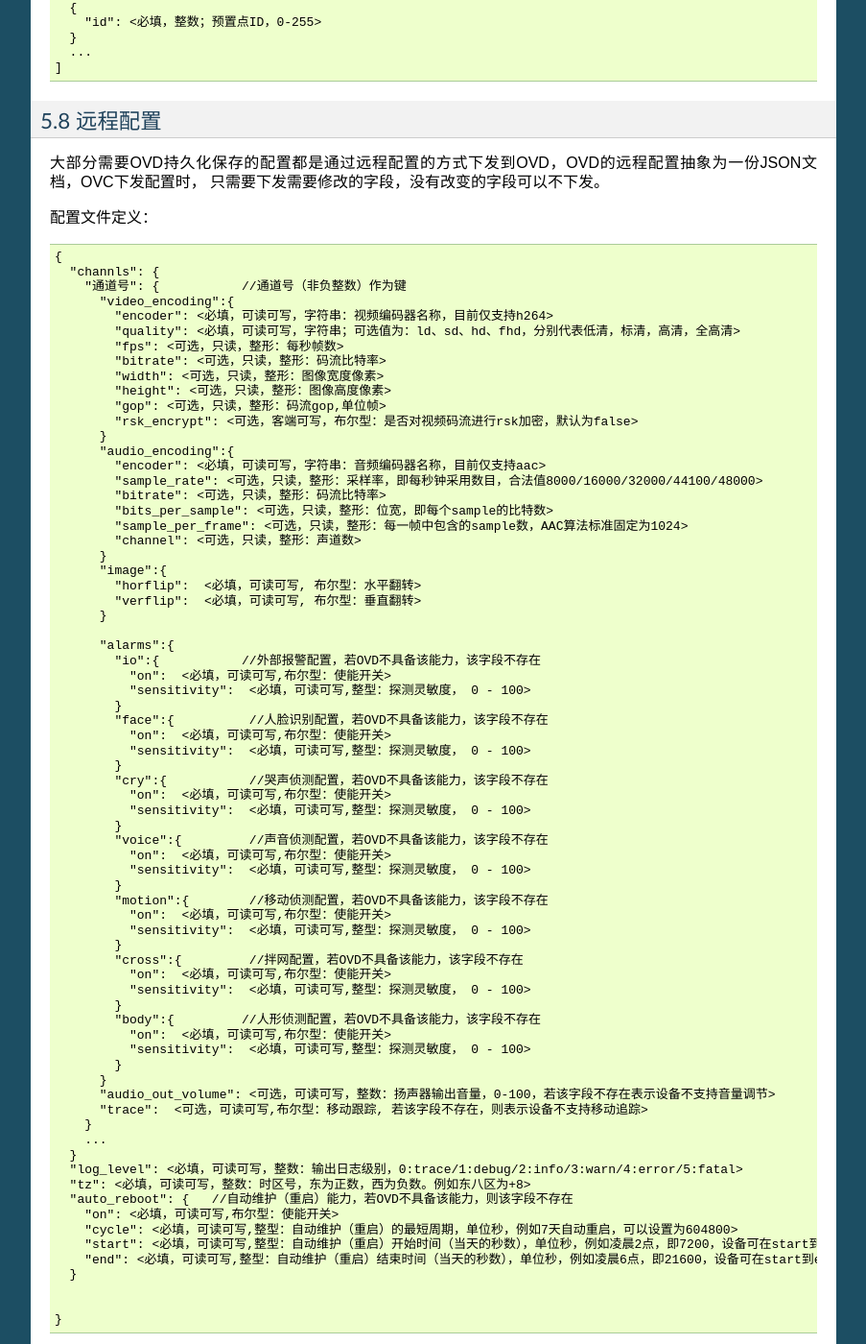
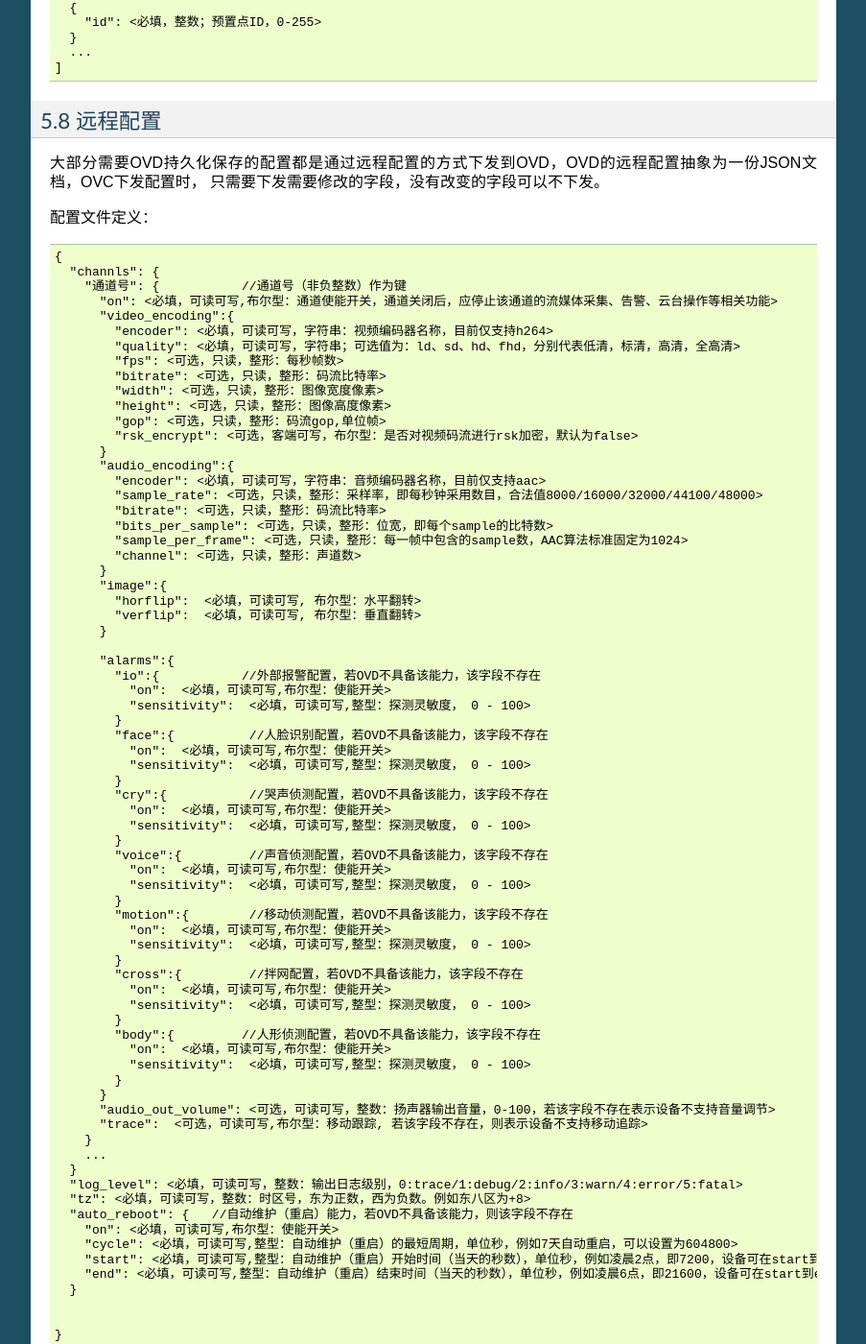
Before and after one commit to jamken/open_dev_sdk, a Sphinx documentation site: the page built from docs/dap.rst, in a window 1280 px wide and 1400 px high, scrolled down 14877 px. Shown: the whole window at 96% size, without its empty margins (198-1101 px from the left). Built offline with Sphinx 7.4.7, drawn with Linux system fonts in a browser that asks for light colours.

Commit message:
增加通道使能开关

```diff
--- a/docs/dap.rst
+++ b/docs/dap.rst
@@ -827,6 +827,7 @@ OVC可以通过该命令获取摄像头的预置点列表
   {
     "channls": {
       "通道号": {           //通道号（非负整数）作为键
+        "on": <必填，可读可写,布尔型：通道使能开关，通道关闭后，应停止该通道的流媒体采集、告警、云台操作等相关功能>
         "video_encoding":{
           "encoder": <必填，可读可写，字符串：视频编码器名称，目前仅支持h264>
           "quality": <必填，可读可写，字符串；可选值为：ld、sd、hd、fhd，分别代表低清，标清，高清，全高清>
```
